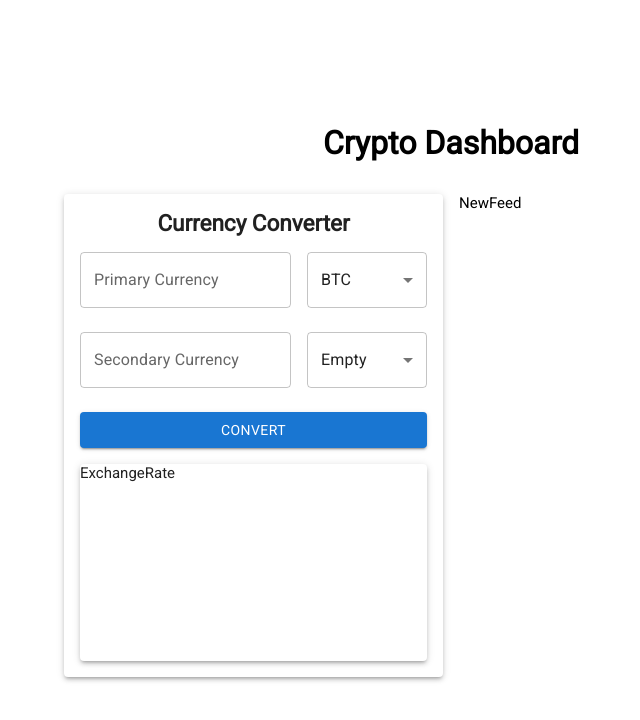
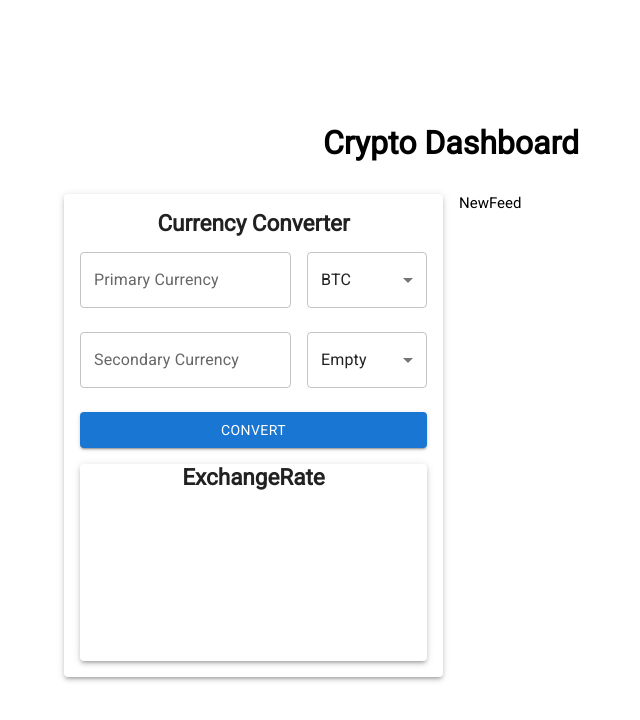
Before and after one commit to maxcore25/next-crypto-dashboard-draft, a Next.js app: page / in a window 1280 px wide. Shown: the top 720 px of the page, without its empty margins (189-829 px from the left). Built offline with nearby package versions, Linux system fonts and the light colour scheme.

Commit message:
ExchangeRate Styles File Created

```diff
--- a/app/components/elements/ExchangeRate/index.js
+++ b/app/components/elements/ExchangeRate/index.js
@@ -1,7 +1,14 @@
+import styles from './ExchangeRate.module.scss';
 import { Paper } from '@mui/material';
 
 const ExchangeRate = () => {
-  return <Paper elevation={3}>ExchangeRate</Paper>;
+  return (
+    <Paper elevation={3}>
+      <div className={styles.mainGrid}>
+        <h2>ExchangeRate</h2>
+      </div>
+    </Paper>
+  );
 };
 
 export default ExchangeRate;
```
Also changed, not shown: app/components/elements/ExchangeRate/ExchangeRate.module.scss (added).
